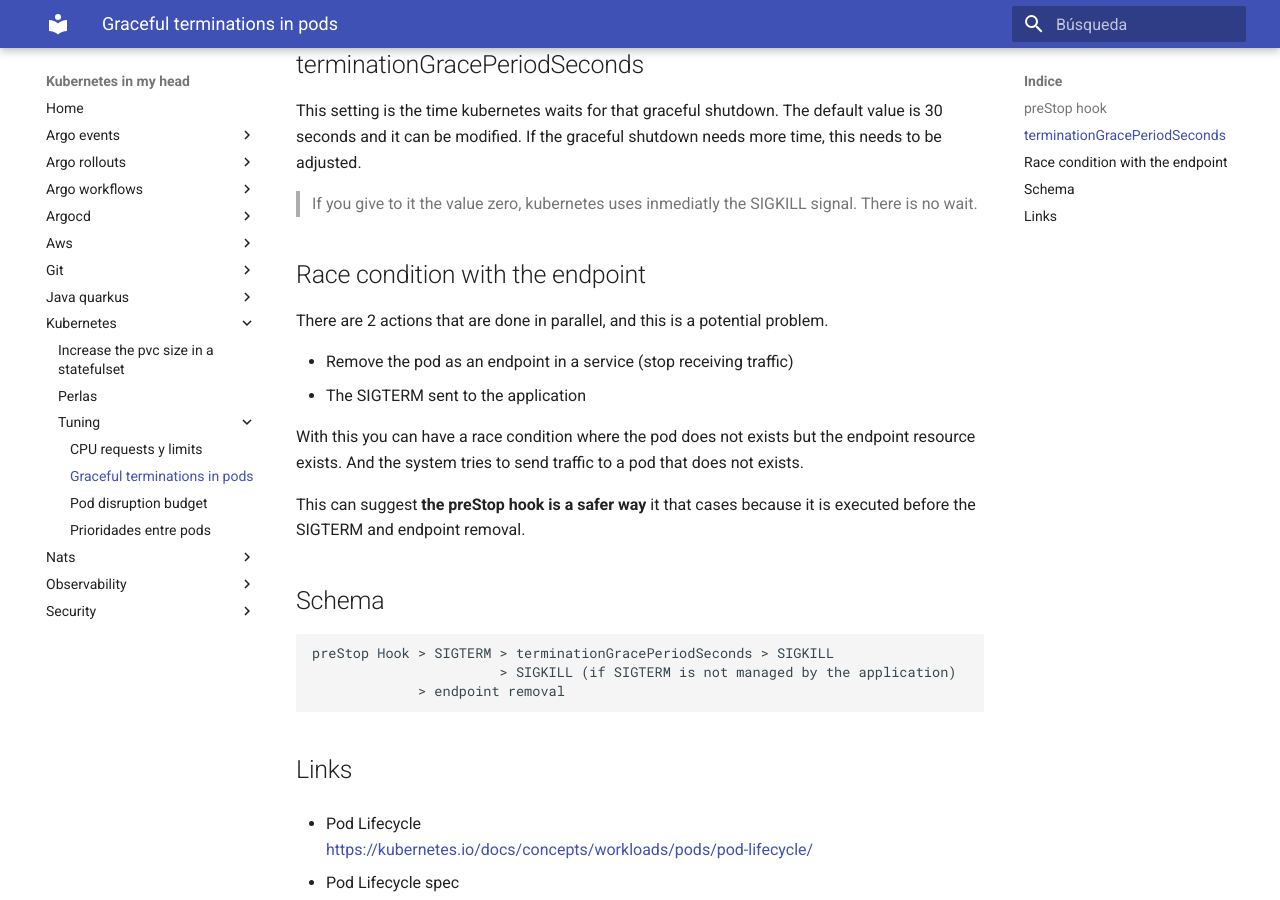
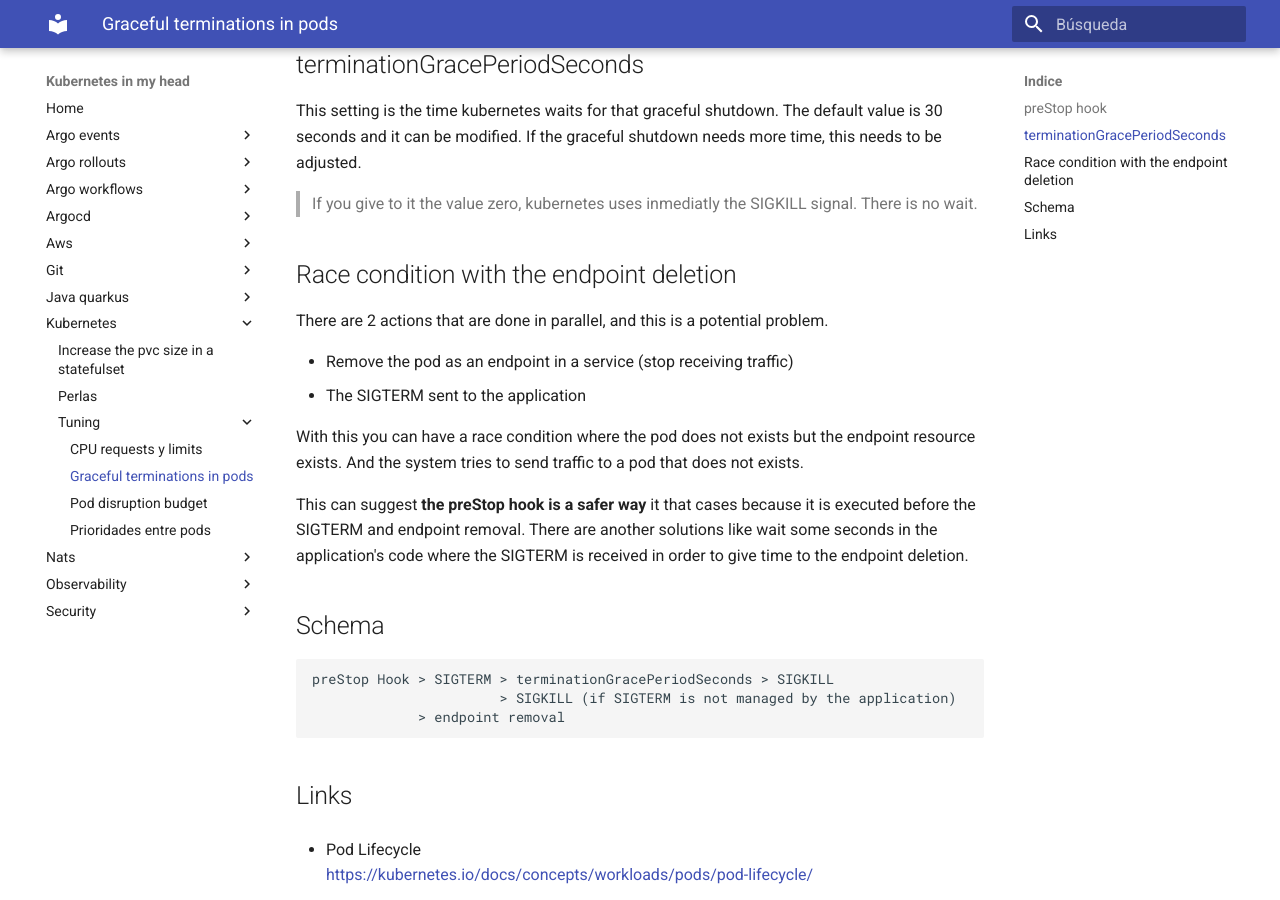
Before and after one commit to jorgelon/kubernetesinmyhead.net, an MkDocs documentation site: the page built from docs/kubernetes/tuning/graceful-termination-pods.md, in a window 1280 px wide and 900 px high, scrolled down 692 px. Built offline with MkDocs 1.6.1 and Material for MkDocs 9.7.7, drawn with Linux system fonts in a browser that asks for light colours.

Commit message:
more info

```diff
--- a/docs/kubernetes/tuning/graceful-termination-pods.md
+++ b/docs/kubernetes/tuning/graceful-termination-pods.md
@@ -21,7 +21,7 @@ This setting is the time kubernetes waits for that graceful shutdown. The defaul
 
 > If you give to it the value zero, kubernetes uses inmediatly the SIGKILL signal. There is no wait.
 
-## Race condition with the endpoint
+## Race condition with the endpoint deletion
 
 There are 2 actions that are done in parallel, and this is a potential problem.
 
@@ -30,7 +30,7 @@ There are 2 actions that are done in parallel, and this is a potential problem.
 
 With this you can have a race condition where the pod does not exists but the endpoint resource exists. And the system tries to send traffic to a pod that does not exists.
 
-This can suggest **the preStop hook is a safer way** it that cases because it is executed before the SIGTERM and endpoint removal.
+This can suggest **the preStop hook is a safer way** it that cases because it is executed before the SIGTERM and endpoint removal. There are another solutions like wait some seconds in the application's code where the SIGTERM is received in order to give time to the endpoint deletion.
 
 ## Schema
 
```
